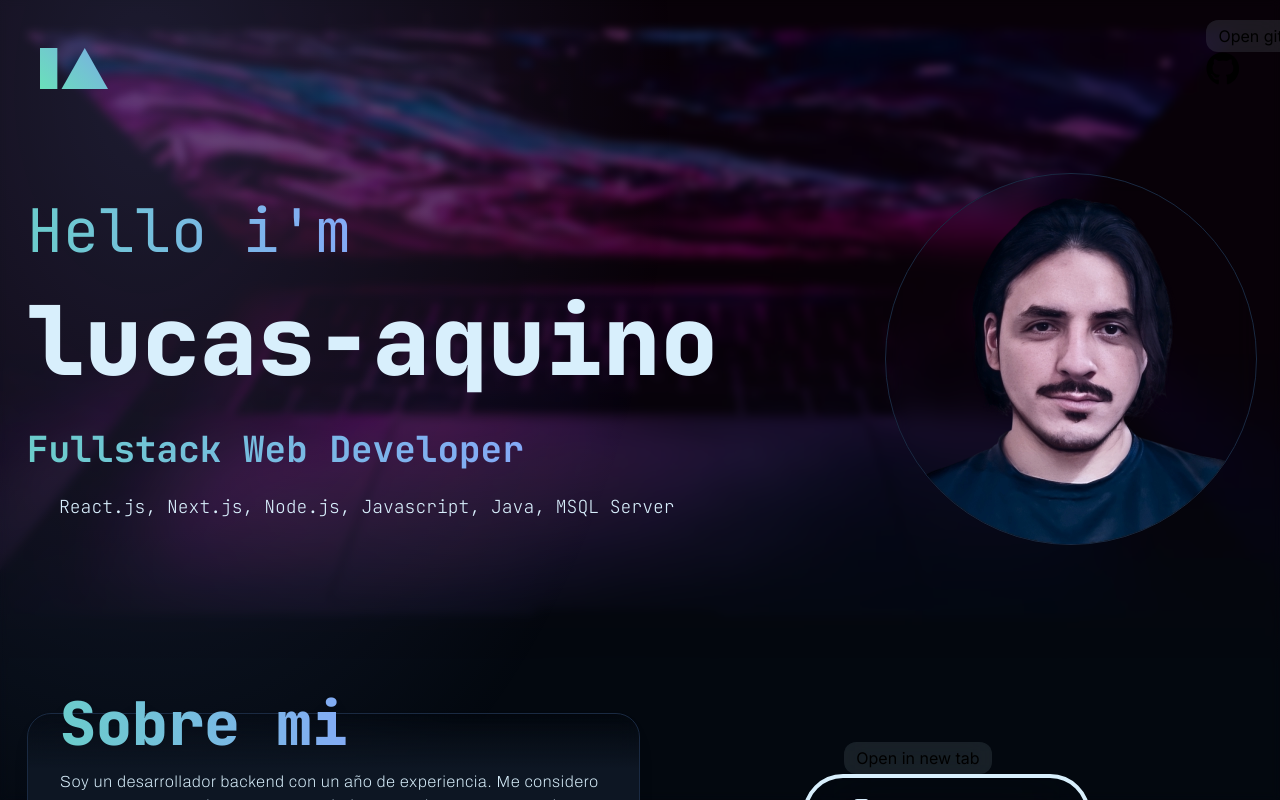
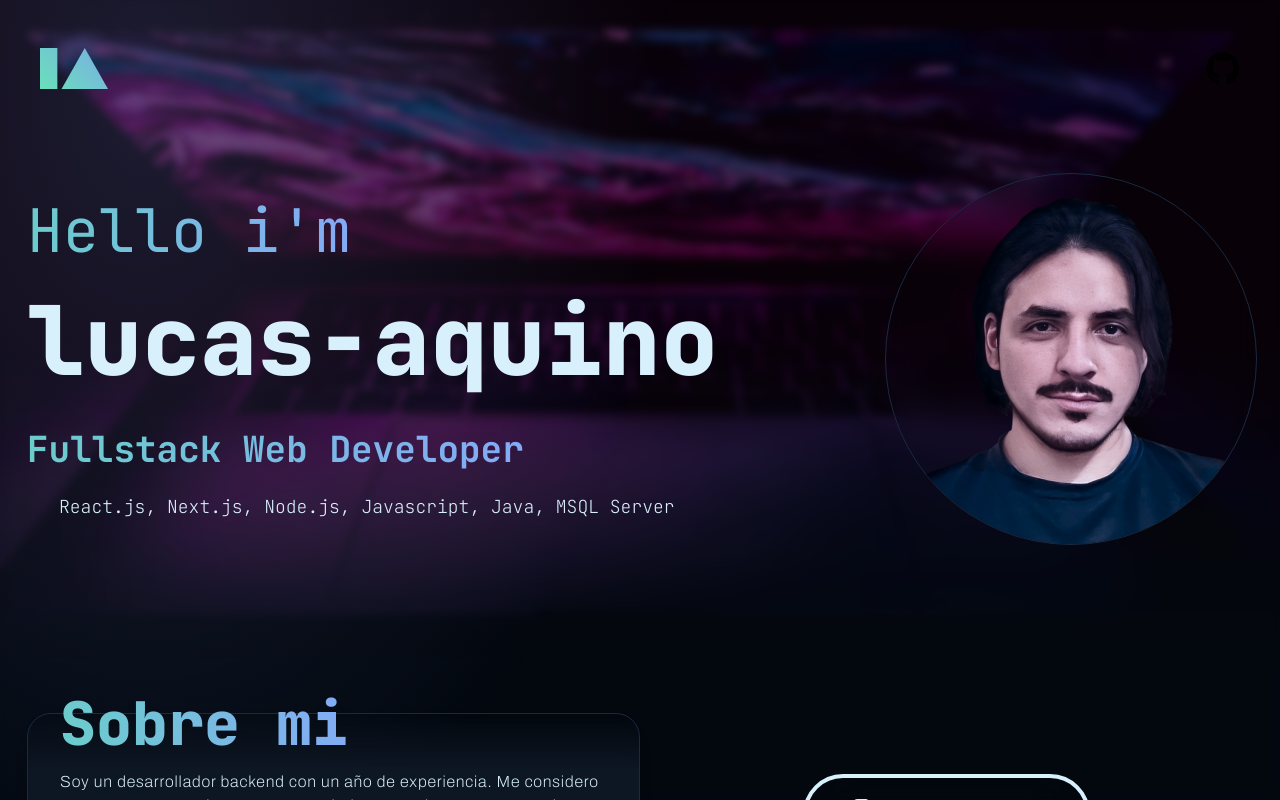
Before and after one commit to lucas-aquino/lucas-aquino-web-frontend, a Next.js app: page / in a window 1280 px wide. Shown: the top 800 px of the page. Built offline with nearby package versions, Linux system fonts and the light colour scheme.

Commit message:
Fix tooltip

```diff
--- a/components/tooltips.jsx
+++ b/components/tooltips.jsx
@@ -1,12 +1,11 @@
 export default function Tooltip({ children, className, containerClassName, tooltipContent }) {
-//invisible group-hover:visible opacity-0 group-hover:opacity-100
   return (
     <div
       className={`group relative ${ containerClassName }`}
     >
       { children }
       <span
-        className={` bg-custom-iceberg/10 rounded-xl backdrop-blur-md transition duration-300 ease-in-out absolute bottom-full mt-0 mb-0 group-hover:mt-2 group-hover:mb-2 px-3 py-1 text-center pointer-events-none whitespace-nowrap  ${ className }`}
+        className={`invisible group-hover:visible opacity-0 group-hover:opacity-100  bg-custom-iceberg/10 rounded-xl backdrop-blur-md transition duration-300 ease-in-out absolute bottom-full mt-0 mb-0 group-hover:mt-2 group-hover:mb-2 px-3 py-1 text-center pointer-events-none whitespace-nowrap  ${ className }`}
       >
         { tooltipContent }
       </span>
```
